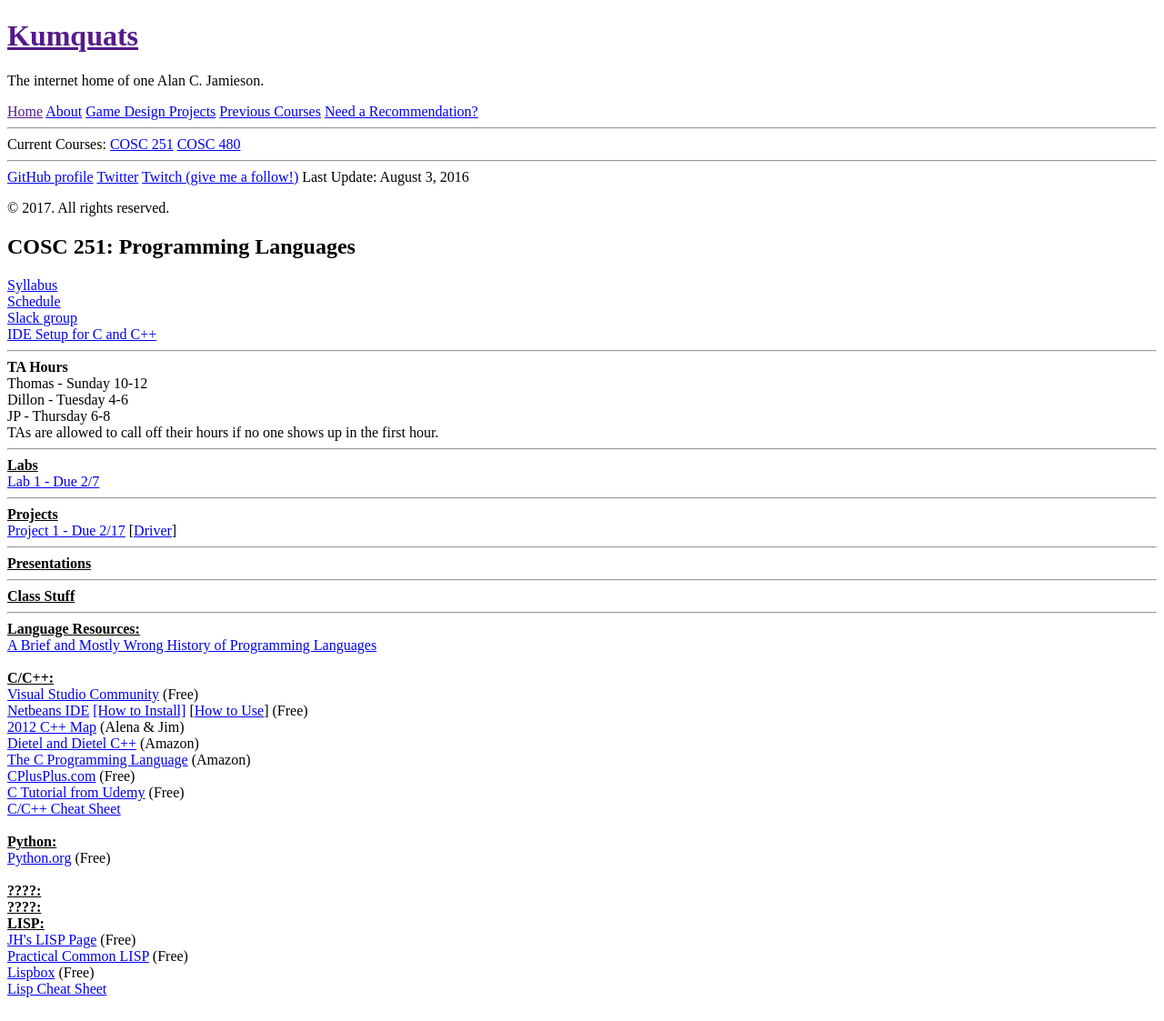
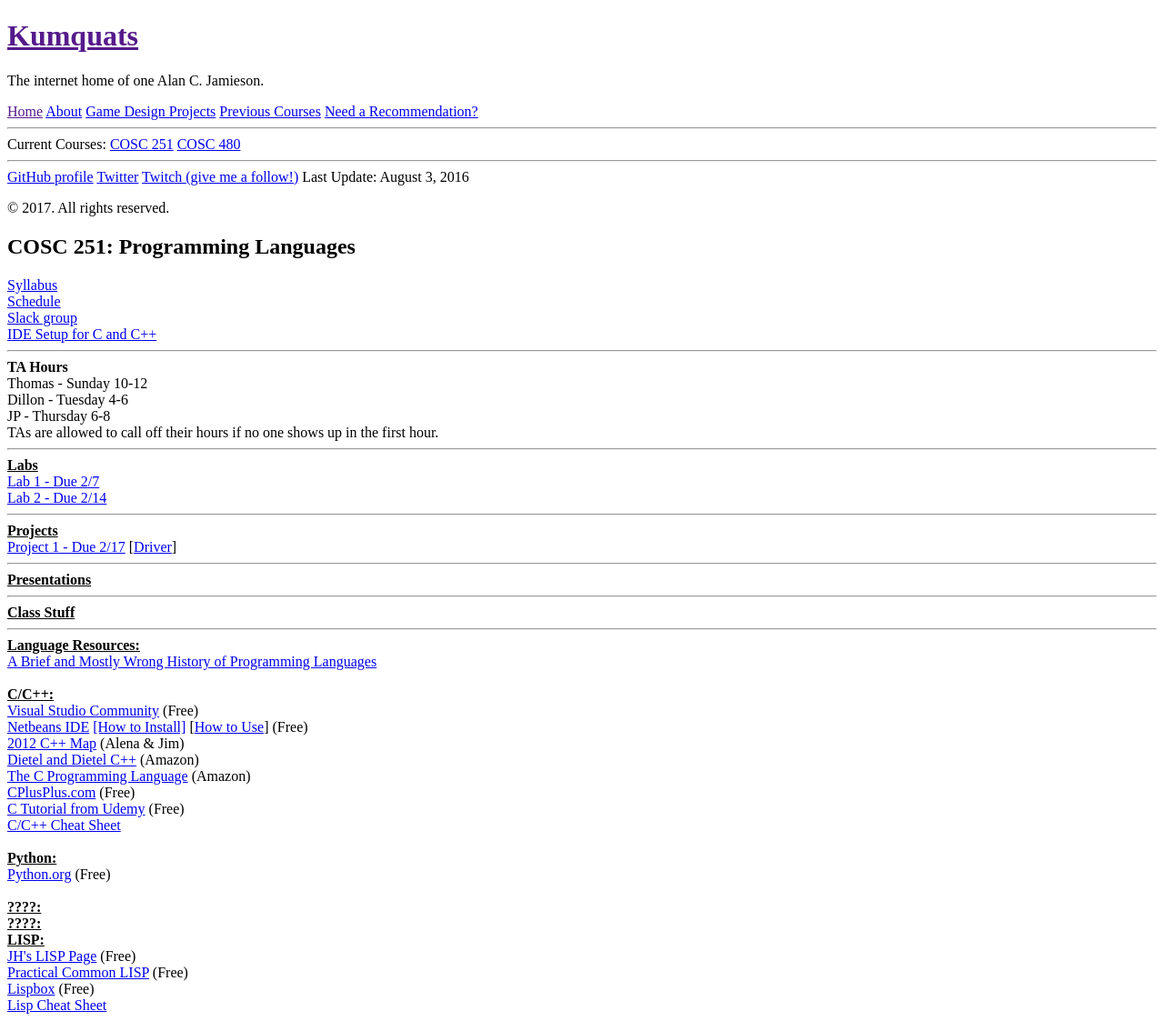
Before and after one commit to ripark/ripark.github.io, a Jekyll site: the page built from s17/cosc251.html, in a window 1280 px wide. Shown: the whole page at 91% size. Built offline with Jekyll 4.4.1, drawn with Linux system fonts in a browser that asks for light colours; Markdown is read by kramdown in place of the engine named in the settings.

Commit message:
lab upload

```diff
--- a/s17/cosc251.html
+++ b/s17/cosc251.html
@@ -26,6 +26,8 @@ TAs are allowed to call off their hours if no one shows up in the first hour.
 <strong><u>Labs</strong></u>
 <br>
 <a href="http://ripark.github.io/s17/COSC251Lab1.pdf">Lab 1 - Due 2/7</a>
+<br>
+<a href="http://ripark.github.io/s17/COSC251Lab2.pdf">Lab 2 - Due 2/14</a>
 <br>
 <hr>
 <strong><u>Projects</strong></u>
```
Also changed, not shown: 1 other file.
